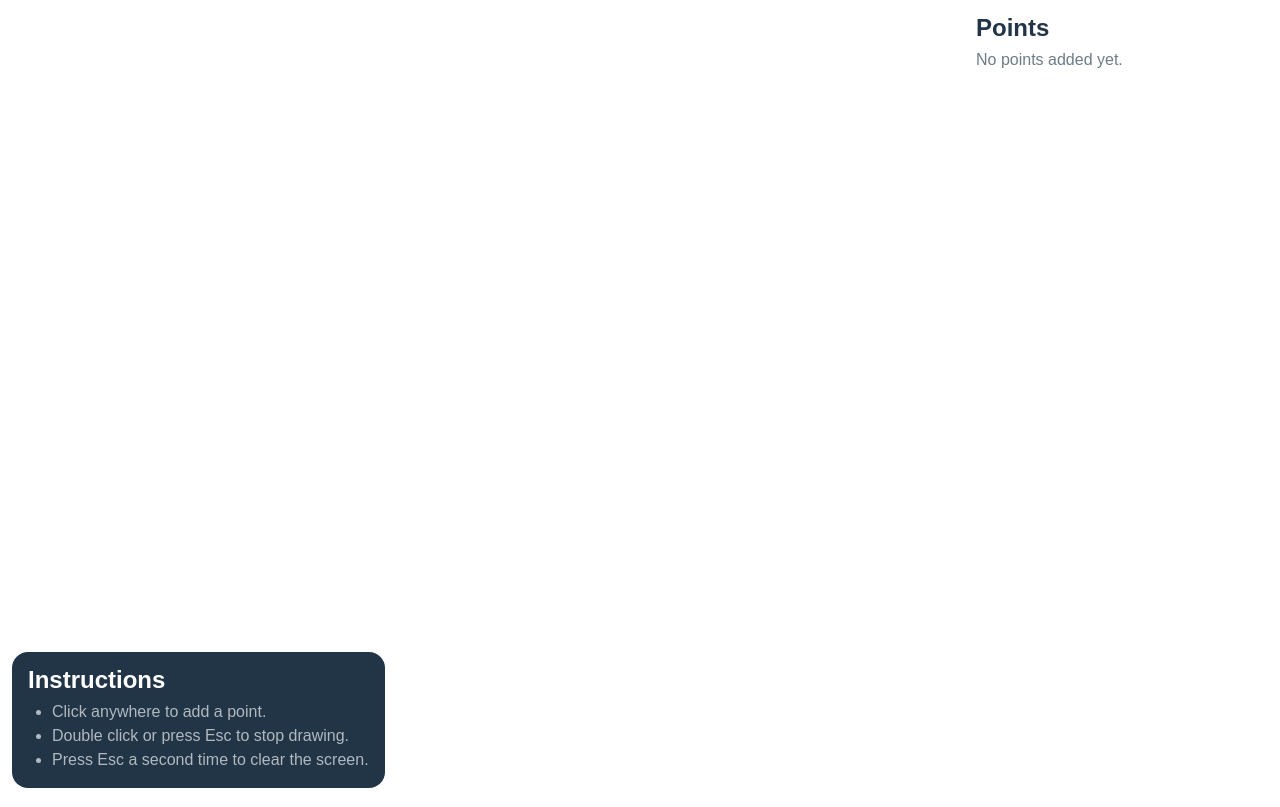
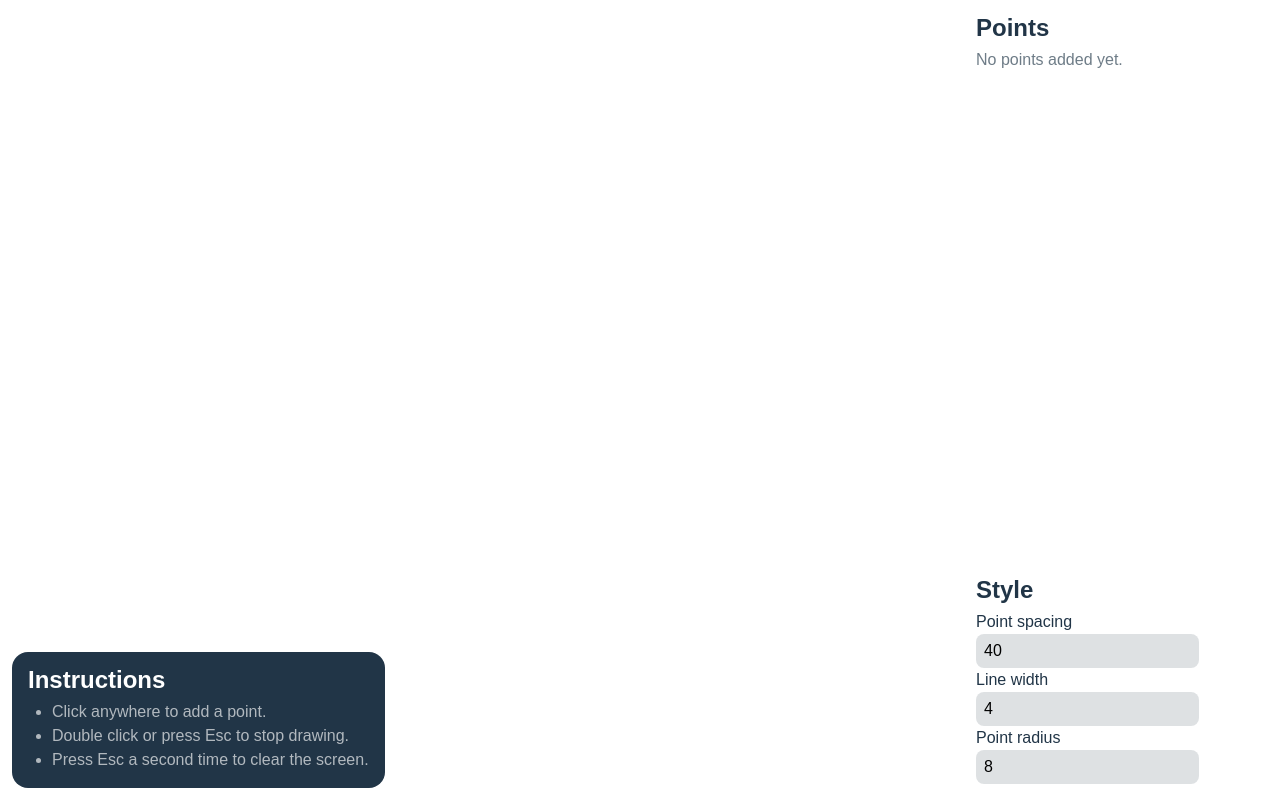
Before and after one commit to TheOmer77/lines, a React (Vite) app: page / in a window 1280 px wide. Built offline with nearby package versions, Linux system fonts and the light colour scheme.

Commit message:
Add style controls for spacing, lineWidth & radius

```diff
--- a/src/App.tsx
+++ b/src/App.tsx
@@ -5,23 +5,36 @@ import DrawCanvas from './components/DrawCanvas';
 import PointsDisplay from './components/PointsDisplay';
 import Instructions from './components/Instructions';
 
-import type { Line } from './types';
+import { spacing, lineWidth, radius, colors } from './constants/defaults';
+import type { Line, StyleProperties } from './types';
 
 const App = () => {
   const [points, setPoints] = useState<Line>([]);
   const [drawing, setDrawing] = useState(false);
+  const [style, setStyle] = useState<StyleProperties>({
+    spacing,
+    lineWidth,
+    radius,
+    colors,
+  });
 
   return (
     <>
       <Instructions />
-      <PointsDisplay points={points} setPoints={setPoints} />
+      <PointsDisplay
+        points={points}
+        setPoints={setPoints}
+        style={style}
+        setStyle={setStyle}
+      />
       <DrawCanvas
         points={points}
         setPoints={setPoints}
         drawing={drawing}
         setDrawing={setDrawing}
+        style={style}
       />
-      <LineCanvas points={points} />
+      <LineCanvas points={points} style={style} />
     </>
   );
 };
--- a/src/components/DrawCanvas.tsx
+++ b/src/components/DrawCanvas.tsx
@@ -6,22 +6,23 @@ import {
   useEffect,
   useRef,
 } from 'react';
-import { colors, lineWidth, radius, spacing } from '../constants/defaults';
 import useWindowSize from '../hooks/useWindowSize';
 import { drawLine, drawPoint } from '../utils/canvasUtils';
 import getPointsForLine from '../utils/getPointsForLine';
-import type { Line } from '../types';
+import type { Line, StyleProperties } from '../types';
 
 const DrawCanvas = ({
   points,
   setPoints,
   drawing,
   setDrawing,
+  style,
 }: {
   points: Line;
   setPoints: Dispatch<SetStateAction<Line>>;
   drawing: boolean;
   setDrawing: Dispatch<SetStateAction<boolean>>;
+  style: StyleProperties;
 }) => {
   const { width, height } = useWindowSize();
 
@@ -59,18 +60,31 @@ const DrawCanvas = ({
       if (!drawing || !points.length) return;
 
       drawLine(drawCanvas, points[points.length - 1], [clientX, clientY], {
-        strokeStyle: colors.tempLine,
-        lineWidth,
+        strokeStyle: style.colors.tempLine,
+        lineWidth: style.lineWidth,
       });
       getPointsForLine(
         points[points.length - 1],
         [clientX, clientY],
-        spacing
+        style.spacing
       ).forEach(point =>
-        drawPoint(drawCanvas, point, { fillStyle: colors.tempPoint, radius })
+        drawPoint(drawCanvas, point, {
+          fillStyle: style.colors.tempPoint,
+          radius: style.radius,
+        })
       );
     },
-    [drawing, height, points, width]
+    [
+      drawing,
+      height,
+      points,
+      style.colors.tempLine,
+      style.colors.tempPoint,
+      style.lineWidth,
+      style.radius,
+      style.spacing,
+      width,
+    ]
   );
 
   /** Set the canvas width + height to viewport width + height */
--- a/src/components/LineCanvas.tsx
+++ b/src/components/LineCanvas.tsx
@@ -1,12 +1,17 @@
 import { useEffect, useRef } from 'react';
 
-import { colors, lineWidth, radius, spacing } from '../constants/defaults';
 import useWindowSize from '../hooks/useWindowSize';
 import { drawLine, drawPoint } from '../utils/canvasUtils';
 import getPointsForLine from '../utils/getPointsForLine';
-import type { Line } from '../types';
+import type { Line, StyleProperties } from '../types';
 
-const LineCanvas = ({ points }: { points: Line }) => {
+const LineCanvas = ({
+  points,
+  style,
+}: {
+  points: Line;
+  style: StyleProperties;
+}) => {
   const { width, height } = useWindowSize();
 
   const ref = useRef<HTMLCanvasElement>(null);
@@ -23,7 +28,10 @@ const LineCanvas = ({ points }: { points: Line }) => {
     if (!canvas) return;
 
     if (points.length === 1)
-      return drawPoint(canvas, points[0], { fillStyle: colors.point, radius });
+      return drawPoint(canvas, points[0], {
+        fillStyle: style.colors.point,
+        radius: style.radius,
+      });
 
     // Draw lines first
     points
@@ -31,7 +39,10 @@ const LineCanvas = ({ points }: { points: Line }) => {
       .forEach(
         ([p1, p2]) =>
           p2 &&
-          drawLine(canvas, p1, p2, { strokeStyle: colors.line, lineWidth })
+          drawLine(canvas, p1, p2, {
+            strokeStyle: style.colors.line,
+            lineWidth: style.lineWidth,
+          })
       );
 
     // Then draw points
@@ -40,8 +51,11 @@ const LineCanvas = ({ points }: { points: Line }) => {
       .forEach(
         ([p1, p2]) =>
           p2 &&
-          getPointsForLine(p1, p2, spacing).forEach(point =>
-            drawPoint(canvas, point, { fillStyle: colors.point, radius })
+          getPointsForLine(p1, p2, style.spacing).forEach(point =>
+            drawPoint(canvas, point, {
+              fillStyle: style.colors.point,
+              radius: style.radius,
+            })
           )
       );
 
@@ -49,7 +63,16 @@ const LineCanvas = ({ points }: { points: Line }) => {
       if (width && height)
         canvas?.getContext?.('2d')?.clearRect?.(0, 0, width, height);
     };
-  }, [height, points, width]);
+  }, [
+    height,
+    points,
+    style.colors.line,
+    style.colors.point,
+    style.lineWidth,
+    style.radius,
+    style.spacing,
+    width,
+  ]);
 
   return <canvas ref={ref} />;
 };
--- a/src/components/PointsDisplay.tsx
+++ b/src/components/PointsDisplay.tsx
@@ -1,12 +1,16 @@
 import { Dispatch, SetStateAction, useCallback } from 'react';
-import type { Line } from '../types';
+import type { Line, StyleProperties } from '../types';
 
 const PointsDisplay = ({
   points,
   setPoints,
+  style,
+  setStyle,
 }: {
   points: Line;
   setPoints: Dispatch<SetStateAction<Line>>;
+  style: StyleProperties;
+  setStyle: Dispatch<SetStateAction<StyleProperties>>;
 }) => {
   const handlePointChange = useCallback(
     (pointAxis: 0 | 1, pointIndex: number, value: number) =>
@@ -24,6 +28,7 @@ const PointsDisplay = ({
 
   return (
     <div className='points-display'>
+      {/* Points */}
       <h2 className='section-header user-select-none'>Points</h2>
       <div className='points'>
         {points.length ? (
@@ -51,6 +56,59 @@ const PointsDisplay = ({
           </span>
         )}
       </div>
+      {/* Style */}
+      <h2 className='section-header user-select-none'>Style</h2>
+      <div className='labeled-input'>
+        <label htmlFor='input-spacing'>Point spacing</label>
+        <input
+          id='input-spacing'
+          type='number'
+          value={style.spacing}
+          onChange={e =>
+            setStyle(prev => ({
+              ...prev,
+              spacing:
+                e.target.value === '' || Number(e.target.value) < 1
+                  ? 1
+                  : Number(e.target.value),
+            }))
+          }
+        />
+      </div>
+      <div className='labeled-input'>
+        <label htmlFor='input-lineWidth'>Line width</label>
+        <input
+          id='input-lineWidth'
+          type='number'
+          value={style.lineWidth}
+          onChange={e =>
+            setStyle(prev => ({
+              ...prev,
+              lineWidth:
+                e.target.value === '' || Number(e.target.value) < 1
+                  ? 1
+                  : Number(e.target.value),
+            }))
+          }
+        />
+      </div>
+      <div className='labeled-input'>
+        <label htmlFor='input-radius'>Point radius</label>
+        <input
+          id='input-radius'
+          type='number'
+          value={style.radius}
+          onChange={e =>
+            setStyle(prev => ({
+              ...prev,
+              radius:
+                e.target.value === '' || Number(e.target.value) < 0
+                  ? 0
+                  : Number(e.target.value),
+            }))
+          }
+        />
+      </div>
     </div>
   );
 };
```
Also changed, not shown: src/types/index.d.ts (+12 -0 lines).
